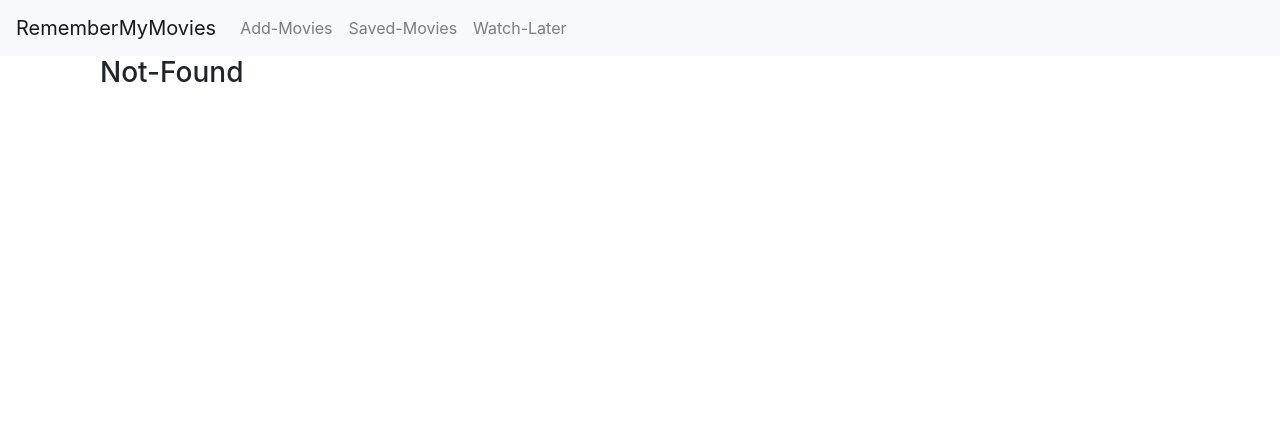
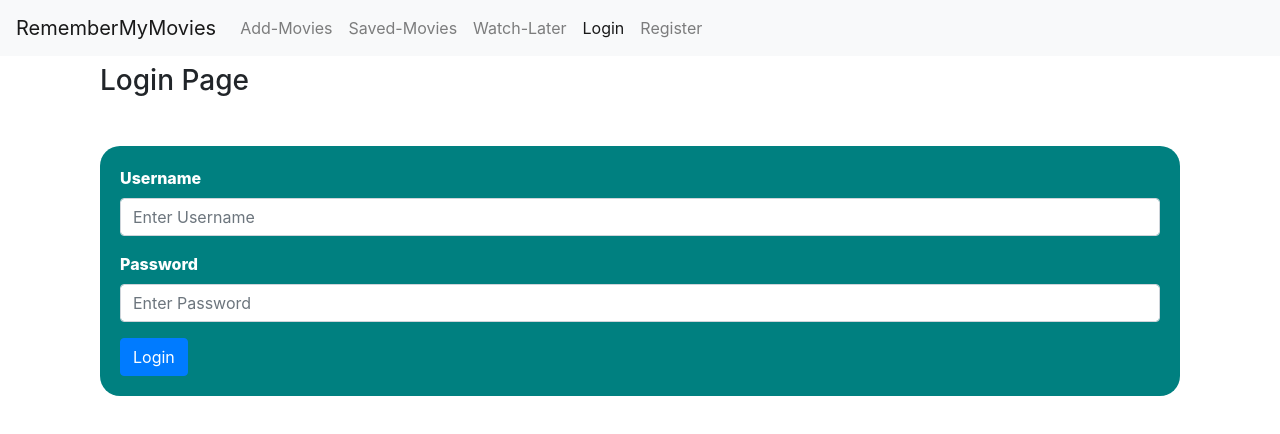
Before and after one commit to jugshaurya/react-learn-1, a React (Create React App) app: page /login in a window 1280 px wide. Before the commit this address led to /not-found. Shown: the top 434 px of the page. Built offline with nearby package versions, Linux system fonts and the light colour scheme.

Commit message:
added login form & its validation

```diff
--- a/src/App.js
+++ b/src/App.js
@@ -8,6 +8,8 @@ import MoviesPage from "./components/routes/moviesPage";
 import AddMoviePage from "./components/routes/addMoviePage";
 import LaterPage from "./components/routes/laterPage";
 import MoviePage from "./components/routes/moviePage";
+import LoginPage from "./components/routes/LoginPage";
+import RegisterPage from "./components/routes/RegisterPage";
 
 const App = () => {
   return (
@@ -15,6 +17,8 @@ const App = () => {
       <Navbar />
       <div className="container content">
         <Switch>
+          <Route path="/login" component={LoginPage} />
+          <Route path="/register" component={RegisterPage} />
           <Route path="/movies/:id" component={MoviePage} />
           <Route path="/movies" component={MoviesPage} />
           <Route path="/add" component={AddMoviePage} />
--- a/src/components/navbar.jsx
+++ b/src/components/navbar.jsx
@@ -29,6 +29,12 @@ const Navbar = () => {
           <NavLink className="nav-link nav-item" to="/later">
             Watch-Later
           </NavLink>
+          <NavLink className="nav-link nav-item" to="/login">
+            Login
+          </NavLink>
+          <NavLink className="nav-link nav-item" to="/register">
+            Register
+          </NavLink>
         </ul>
       </div>
     </nav>
--- /dev/null
+++ b/src/components/routes/LoginPage.jsx
@@ -0,0 +1,112 @@
+import React, { Component } from "react";
+// Controlled Component- Components controlled by React with form values stored in state
+class LoginPage extends Component {
+  state = {
+    username: "",
+    password: "",
+    errors: {}
+  };
+
+  checkUsername = username => {
+    if (username.trim() === "") return "Username Should not be Empty";
+    if (username.trim().length < 3)
+      return "Username must be atleast 3 in length";
+    return null;
+  };
+
+  checkPassword = password => {
+    if (password.trim() === "") return "Password Should not be Empty";
+    if (password.trim().length < 3)
+      return "Password must be atleast 3 in length";
+    return null;
+  };
+
+  handleChange = ({ target: input }) => {
+    const errors = {};
+    if (input.name === "username") {
+      errors["username"] = this.checkUsername(input.value);
+    }
+
+    if (input.name === "password") {
+      errors["password"] = this.checkPassword(input.value);
+    }
+
+    // batched / merged
+    this.setState({ [input.name]: input.value });
+    this.setState({ errors });
+  };
+
+  handleFormSubmit = e => {
+    e.preventDefault();
+    const input = e.target;
+    const errors = {};
+    const nameError = this.checkUsername(input["username"].value);
+    const passError = this.checkPassword(input["password"].value);
+    if (nameError) errors["username"] = nameError;
+    if (passError) errors["password"] = passError;
+    this.setState({ errors });
+  };
+
+  render() {
+    return (
+      <div className="container mt-2">
+        <h3>Login Page</h3>
+        <form
+          onSubmit={this.handleFormSubmit}
+          className="mt-5"
+          style={{
+            background: "teal",
+            padding: 20,
+            color: "white",
+            fontWeight: 800,
+            borderRadius: 20
+          }}
+        >
+          <div className="form-group">
+            <label htmlFor="username">Username</label>
+            <input
+              className="form-control"
+              id="username"
+              type="text"
+              placeholder="Enter Username"
+              value={this.state.username}
+              onChange={this.handleChange}
+              name="username"
+            />
+            {this.state.errors["username"] ? (
+              <div className="alert alert-danger mt-1" role="alert">
+                {this.state.errors["username"]}
+              </div>
+            ) : (
+              ""
+            )}
+          </div>
+          <div className="form-group">
+            <label htmlFor="password">Password</label>
+            <input
+              className="form-control"
+              id="password"
+              type="password"
+              placeholder="Enter Password"
+              autoComplete="current-pass"
+              value={this.state.password}
+              onChange={this.handleChange}
+              name="password"
+            />
+            {this.state.errors["password"] ? (
+              <div className="alert alert-danger mt-1" role="alert">
+                {this.state.errors["password"]}
+              </div>
+            ) : (
+              ""
+            )}
+          </div>
+          <button type="submit" className="btn btn-primary">
+            Login
+          </button>
+        </form>
+      </div>
+    );
+  }
+}
+export default LoginPage;
--- /dev/null
+++ b/src/components/routes/RegisterPage.jsx
@@ -0,0 +1,43 @@
+import React from "react";
+
+const RegisterPage = () => {
+  return (
+    <div className="container mt-2">
+      <h3>Register Page</h3>
+      <form
+        className="mt-5"
+        style={{
+          background: "lightblue",
+          padding: 20,
+          color: "white",
+          fontWeight: 800,
+          borderRadius: 20
+        }}
+      >
+        <div className="form-group">
+          <label htmlFor="username">Username</label>
+          <input
+            className="form-control"
+            type="username"
+            id="username"
+            placeholder="Enter Username"
+          />
+        </div>
+        <div className="form-group">
+          <label htmlFor="password">Password</label>
+          <input
+            className="form-control"
+            type="password"
+            id="password"
+            placeholder="Enter Password"
+          />
+        </div>
+        <button type="submit" className="btn btn-primary">
+          Register
+        </button>
+      </form>
+    </div>
+  );
+};
+
+export default RegisterPage;
```
